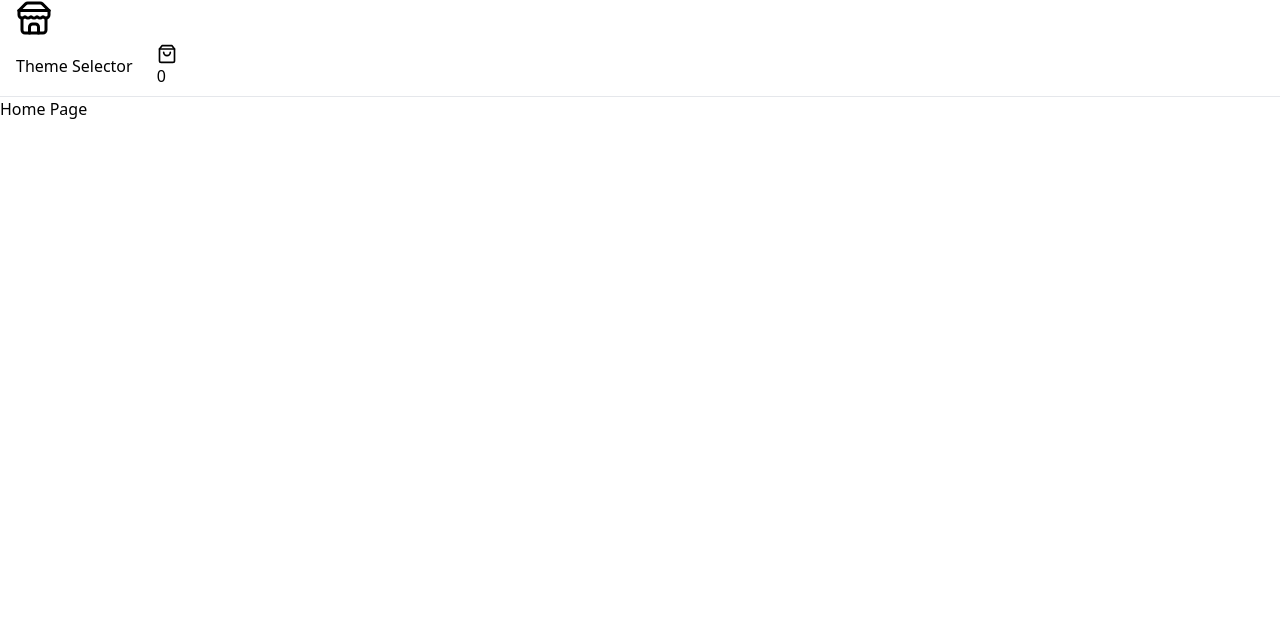
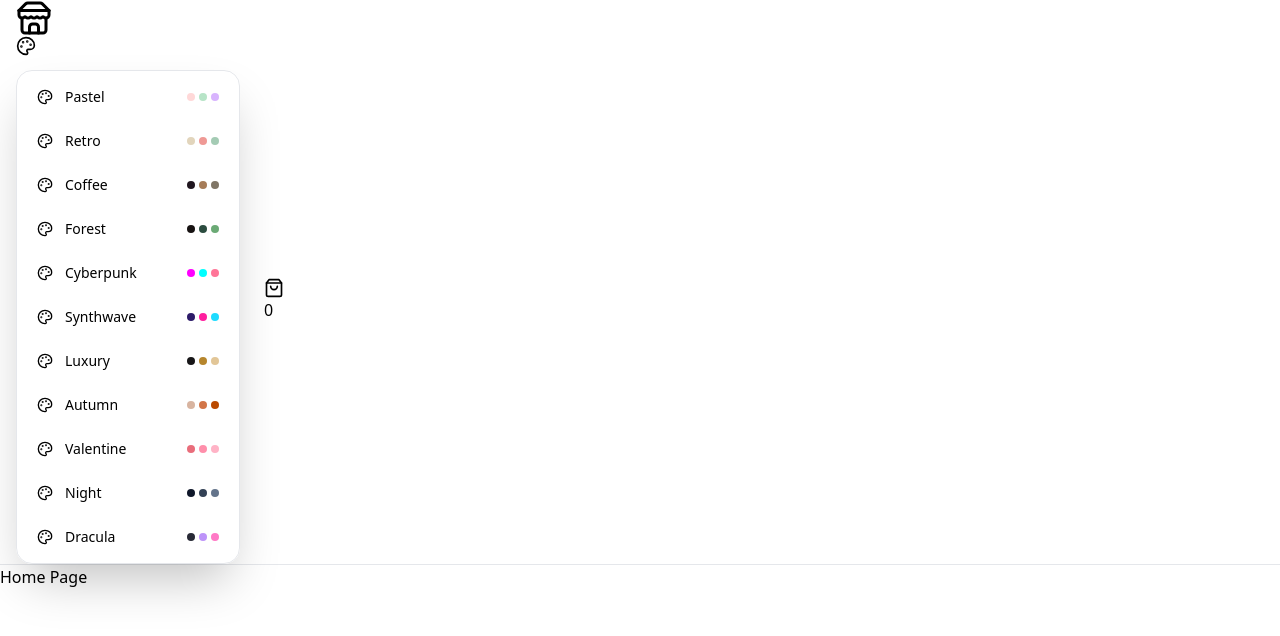
Before and after one commit to muhammadderic/quick-store-web-app, a React (Vite) app in the folder frontend/: page / in a window 1280 px wide. Shown: the top 636 px of the page. Built offline with nearby package versions, Linux system fonts and the light colour scheme.

Commit message:
create ThemeSelector compt and create daisy themes config

```diff
--- a/frontend/package.json
+++ b/frontend/package.json
@@ -13,7 +13,8 @@
     "lucide-react": "^0.487.0",
     "react": "^19.0.0",
     "react-dom": "^19.0.0",
-    "react-router-dom": "^7.5.0"
+    "react-router-dom": "^7.5.0",
+    "zustand": "^5.0.3"
   },
   "devDependencies": {
     "@eslint/js": "^9.21.0",
--- a/frontend/src/components/Navbar.jsx
+++ b/frontend/src/components/Navbar.jsx
@@ -1,5 +1,6 @@
 import { Link, useResolvedPath } from "react-router-dom";
 import { ShoppingBagIcon, StoreIcon } from "lucide-react";
+import ThemeSelector from "./ThemeSelector";
 
 function Navbar() {
   const { pathname } = useResolvedPath();
@@ -24,7 +25,7 @@
 
           {/* RIGHT SECTION */}
           <div className="flex items-center gap-4">
-            Theme Selector
+            <ThemeSelector />
 
             {isHomePage && (
               <div className="indicator">
--- /dev/null
+++ b/frontend/src/components/ThemeSelector.jsx
@@ -0,0 +1,55 @@
+import { PaletteIcon } from 'lucide-react'
+import { THEMES } from '../constants'
+import { useThemeStore } from '../store/useThemeStore'
+
+export default function ThemeSelector() {
+  const { theme, setTheme } = useThemeStore();
+
+  return (
+    <div className="dropdown dropdown-end">
+      <button tabIndex={0} className="btn btn-ghost btn-circle">
+        <PaletteIcon className="size-5" />
+      </button>
+
+      <div
+        tabIndex={0}
+        className="dropdown-content mt-2 p-1 shadow-2xl bg-base-200 backdrop-blur-lg rounded-2xl
+        w-56 border border-base-content/10
+        "
+      >
+        {
+          THEMES.map((themeOption) => (
+            <button
+              key={themeOption.name}
+              className={`
+                w-full px-4 py-3 rounded-xl flex items-center gap-3 transition-colors
+                ${theme === themeOption.name
+                  ? "bg-primary/10 text-primary"
+                  : "hover:bg-base-content/5"
+                }
+              `}
+              onClick={() => setTheme(themeOption.name)}
+            >
+              <PaletteIcon className="size-4" />
+
+              <span className="text-sm font-medium">
+                {themeOption.label}
+              </span>
+
+              {/* THEME PREVIEW COLORS */}
+              <div className="ml-auto flex gap-1">
+                {themeOption.colors.map((color, i) => (
+                  <span
+                    key={i}
+                    className="size-2 rounded-full"
+                    style={{ backgroundColor: color }}
+                  />
+                ))}
+              </div>
+            </button>
+          ))
+        }
+      </div>
+    </div>
+  )
+}
--- /dev/null
+++ b/frontend/src/constants/index.js
@@ -0,0 +1,57 @@
+export const THEMES = [
+  {
+    name: "pastel",
+    label: "Pastel",
+    colors: ["#ffd8d8", "#b7e4c7", "#d8b4fe"],
+  },
+  {
+    name: "retro",
+    label: "Retro",
+    colors: ["#e2d5bc", "#ef9995", "#a4cbb4"],
+  },
+  {
+    name: "coffee",
+    label: "Coffee",
+    colors: ["#20161F", "#A67C58", "#807666"],
+  },
+  {
+    name: "forest",
+    label: "Forest",
+    colors: ["#171212", "#2B4C3F", "#6BAA75"],
+  },
+  {
+    name: "cyberpunk",
+    label: "Cyberpunk",
+    colors: ["#FF00FF", "#00FFFF", "#FF7598"],
+  },
+  {
+    name: "synthwave",
+    label: "Synthwave",
+    colors: ["#2D1B69", "#FF1E9E", "#1EDBFF"],
+  },
+  {
+    name: "luxury",
+    label: "Luxury",
+    colors: ["#171618", "#B6862D", "#E2C697"],
+  },
+  {
+    name: "autumn",
+    label: "Autumn",
+    colors: ["#D8B4A0", "#D27548", "#BA4A00"],
+  },
+  {
+    name: "valentine",
+    label: "Valentine",
+    colors: ["#E96D7B", "#FF8FAB", "#FFB3C6"],
+  },
+  {
+    name: "night",
+    label: "Night",
+    colors: ["#0F172A", "#334155", "#64748B"],
+  },
+  {
+    name: "dracula",
+    label: "Dracula",
+    colors: ["#282A36", "#BD93F9", "#FF79C6"],
+  },
+];
--- /dev/null
+++ b/frontend/src/store/useThemeStore.jsx
@@ -0,0 +1,9 @@
+import { create } from 'zustand'
+
+export const useThemeStore = create(set => ({
+  theme: localStorage.getItem("preferred-theme") || "forest",
+  setTheme: (theme) => {
+    localStorage.setItem("preferred-theme", theme);
+    set({ theme });
+  },
+}))
--- a/frontend/tailwind.config.js
+++ b/frontend/tailwind.config.js
@@ -10,4 +10,19 @@
   theme: {
     extend: {},
   },
+  daisyui: {
+    themes: [
+      "pastel",
+      "retro",
+      "coffee",
+      "forest",
+      "cyberpunk",
+      "synthwave",
+      "luxury",
+      "autumn",
+      "valentine",
+      "night",
+      "dracula",
+    ],
+  },
 }
```
Also changed, not shown: 1 other file (tests, documents, lock files or other folders).
